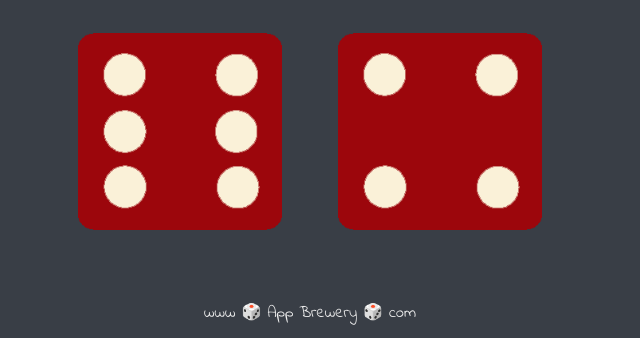
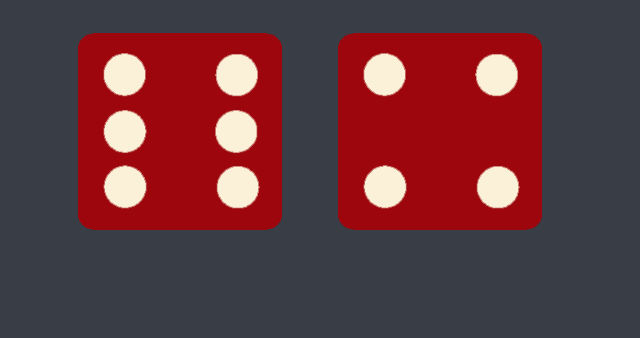
Before and after one commit to svsumit98/Dicee, a plain HTML site: page index.html in a window 1280 px wide. Shown: the part 462-800 px from the top of the page, without its empty margins (330-970 px from the left). Drawn offline with Linux system fonts and the light colour scheme.

Commit message:
Add files via upload

```diff
--- a/index.html
+++ b/index.html
@@ -23,7 +23,7 @@
       </div>
     </div>
 
-    <footer>www 🎲 App Brewery 🎲 com</footer>
+    <!-- <footer>www 🎲 App Brewery 🎲 com</footer> -->
     <script src="index.js" charset="utf-8"></script>
   </body>
 </html>
```
